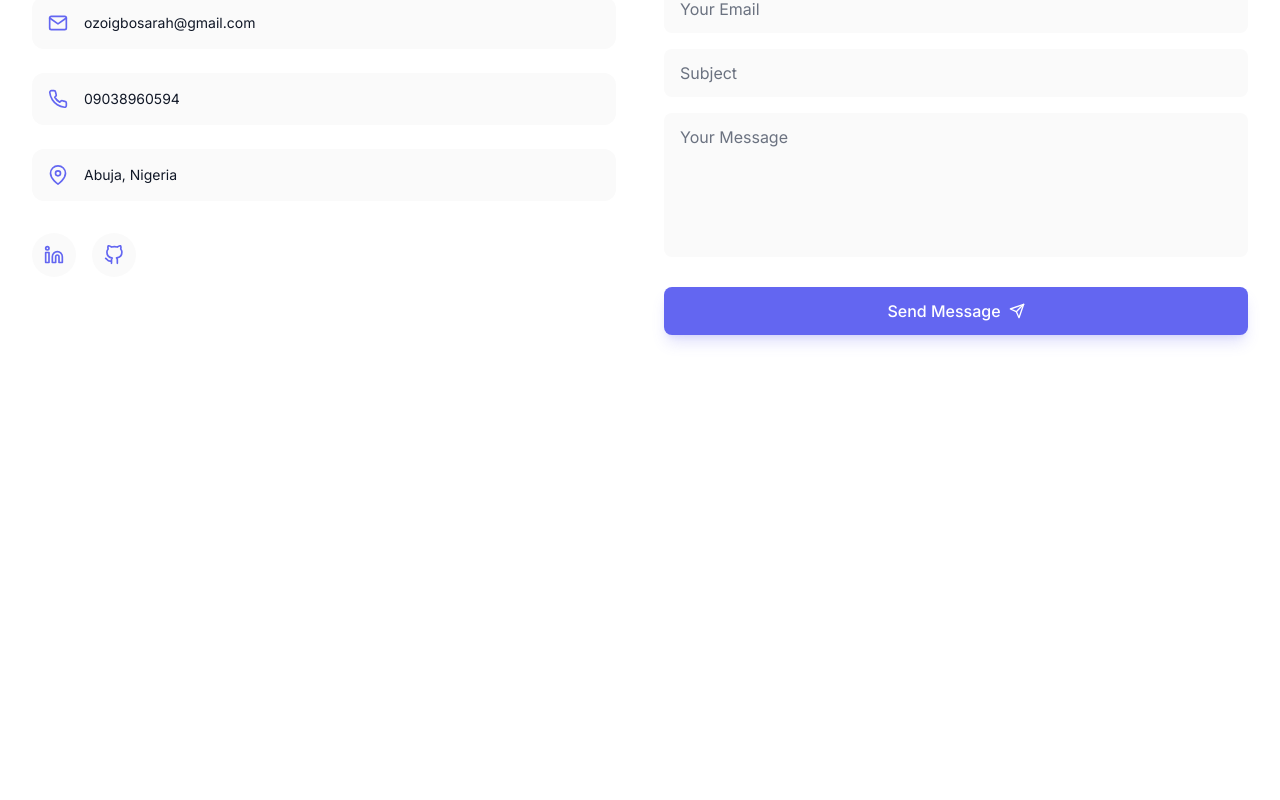
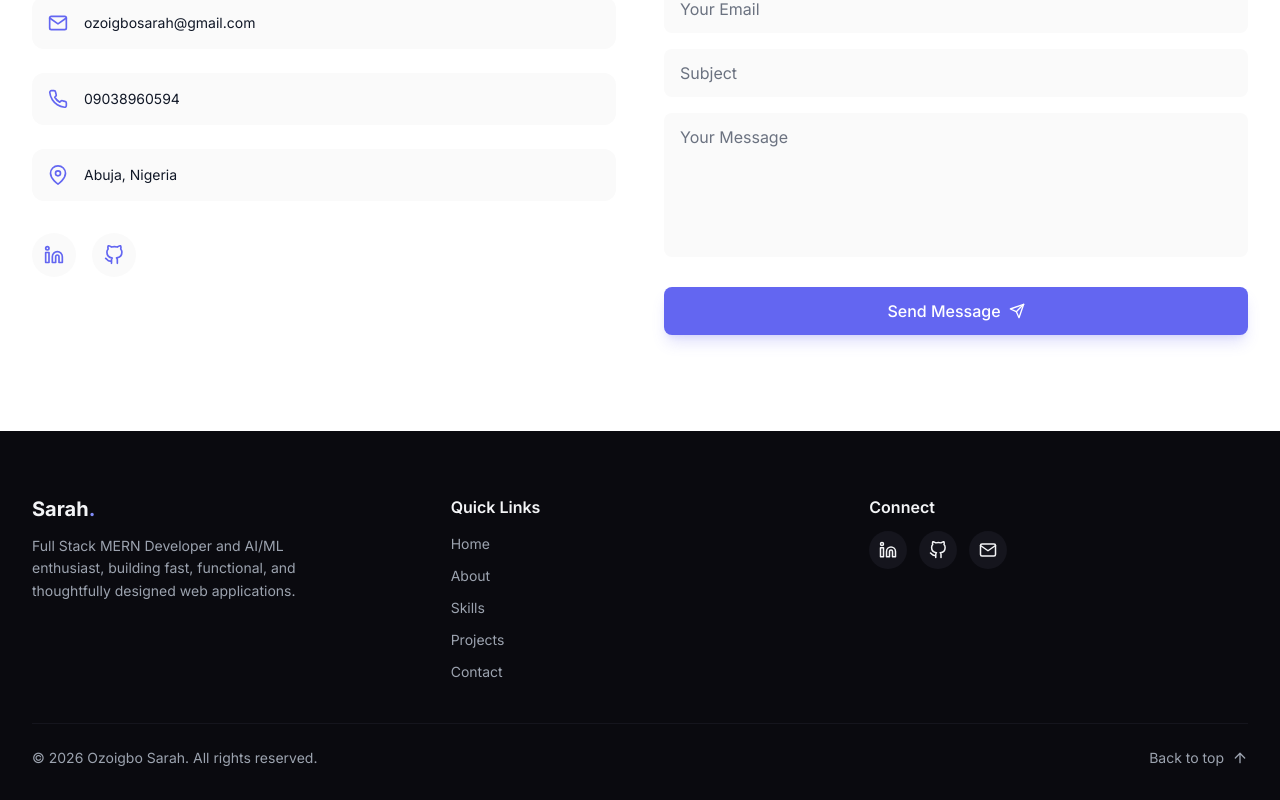
Before and after one commit to Ozoigbo-Sarah/portfolio-website, a React (Vite) app: page / in a window 1280 px wide. Shown: the part 6781-7581 px from the top of the page. Before the commit the page ends 7212 px from the top, so only its background shows below. Built offline with nearby package versions, Linux system fonts and the light colour scheme.

Commit message:
Add Footer with quick links, social icons, and back to top button

```diff
--- a/src/App.jsx
+++ b/src/App.jsx
@@ -1,4 +1,5 @@
 import Navbar from './components/Navbar'
+import Footer from './components/Footer'
 import HeroSection from './sections/HeroSection'
 import AboutSection from './sections/AboutSection'
 import SkillsSection from './sections/SkillsSection'
@@ -20,6 +21,7 @@ function App() {
       <TestimonialsSection />
       <TimelineSection />
       <ContactSection />
+      <Footer />
     </div>
   )
 }
--- /dev/null
+++ b/src/components/Footer.jsx
@@ -0,0 +1,79 @@
+import { FiLinkedin, FiGithub, FiMail, FiArrowUp } from 'react-icons/fi'
+import Container from './Container'
+import { contactInfo } from '../data/contactInfo'
+
+const footerLinks = [
+  { name: 'Home', href: '#home' },
+  { name: 'About', href: '#about' },
+  { name: 'Skills', href: '#skills' },
+  { name: 'Projects', href: '#projects' },
+  { name: 'Contact', href: '#contact' },
+]
+
+function Footer() {
+  const currentYear = new Date().getFullYear()
+
+  const scrollToTop = () => {
+    window.scrollTo({ top: 0, behavior: 'smooth' })
+  }
+
+  return (
+    <footer className="relative bg-bg-dark text-text-dark pt-16 pb-8">
+      <Container>
+        <div className="grid md:grid-cols-3 gap-10 mb-10">
+          <div>
+            <p className="text-xl font-bold mb-3">
+              Sarah<span className="text-primary-dark">.</span>
+            </p>
+            <p className="text-sm text-muted-dark leading-relaxed max-w-xs">
+              Full Stack MERN Developer and AI/ML enthusiast, building fast, functional, and thoughtfully designed web applications.
+            </p>
+          </div>
+
+          <div>
+            <p className="font-semibold mb-3">Quick Links</p>
+            <ul className="flex flex-col gap-2">
+              {footerLinks.map((link) => (
+                <li key={link.name}>
+                  <a href={link.href} className="text-sm text-muted-dark hover:text-primary-dark transition-colors">
+                    {link.name}
+                  </a>
+                </li>
+              ))}
+            </ul>
+          </div>
+
+          <div>
+            <p className="font-semibold mb-3">Connect</p>
+            <div className="flex gap-3">
+              <a href={contactInfo.linkedin} target="_blank" rel="noopener noreferrer" aria-label="LinkedIn" className="p-2.5 rounded-full bg-surface-dark hover:bg-primary-dark hover:text-white transition-colors">
+                <FiLinkedin size={18} />
+              </a>
+              <a href={contactInfo.github} target="_blank" rel="noopener noreferrer" aria-label="GitHub" className="p-2.5 rounded-full bg-surface-dark hover:bg-primary-dark hover:text-white transition-colors">
+                <FiGithub size={18} />
+              </a>
+              <a href={`mailto:${contactInfo.email}`} aria-label="Email" className="p-2.5 rounded-full bg-surface-dark hover:bg-primary-dark hover:text-white transition-colors">
+                <FiMail size={18} />
+              </a>
+            </div>
+          </div>
+        </div>
+
+        <div className="border-t border-surface-dark pt-6 flex flex-col sm:flex-row items-center justify-between gap-4">
+          <p className="text-sm text-muted-dark">
+            © {currentYear} Ozoigbo Sarah. All rights reserved.
+          </p>
+          <button
+            onClick={scrollToTop}
+            aria-label="Back to top"
+            className="flex items-center gap-2 text-sm text-muted-dark hover:text-primary-dark transition-colors"
+          >
+            Back to top <FiArrowUp size={16} />
+          </button>
+        </div>
+      </Container>
+    </footer>
+  )
+}
+
+export default Footer
```
